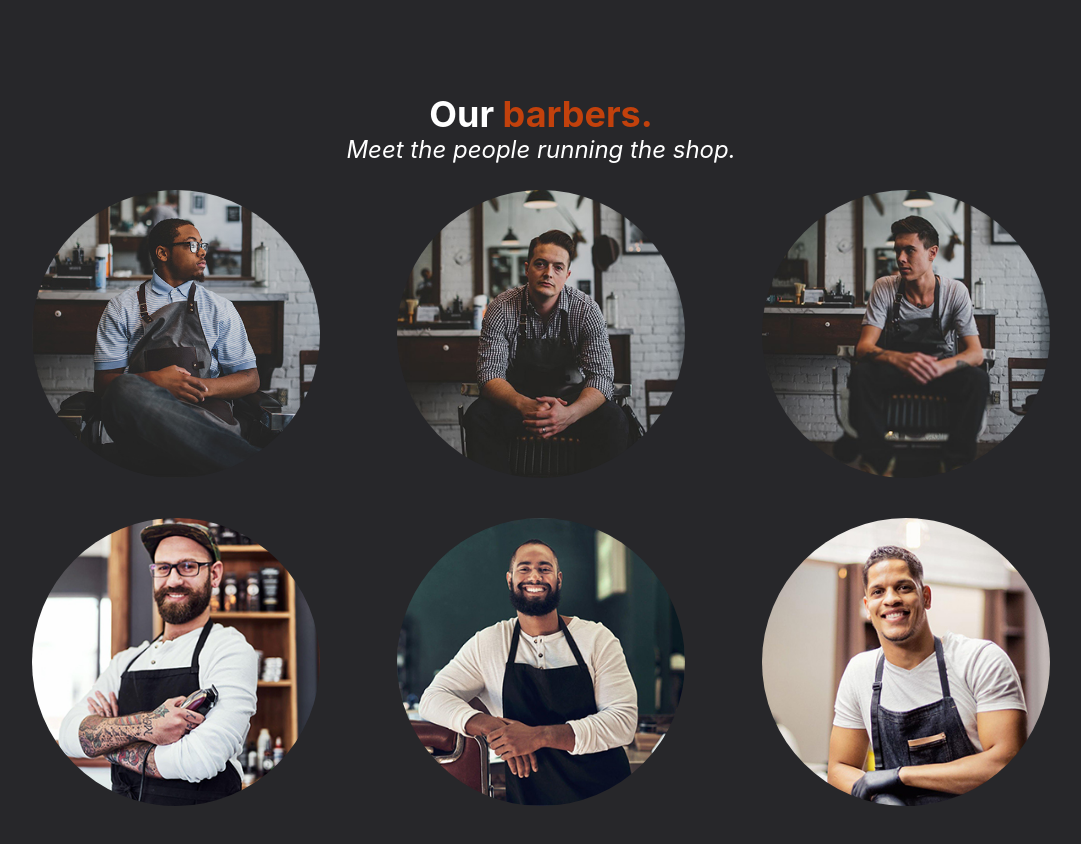
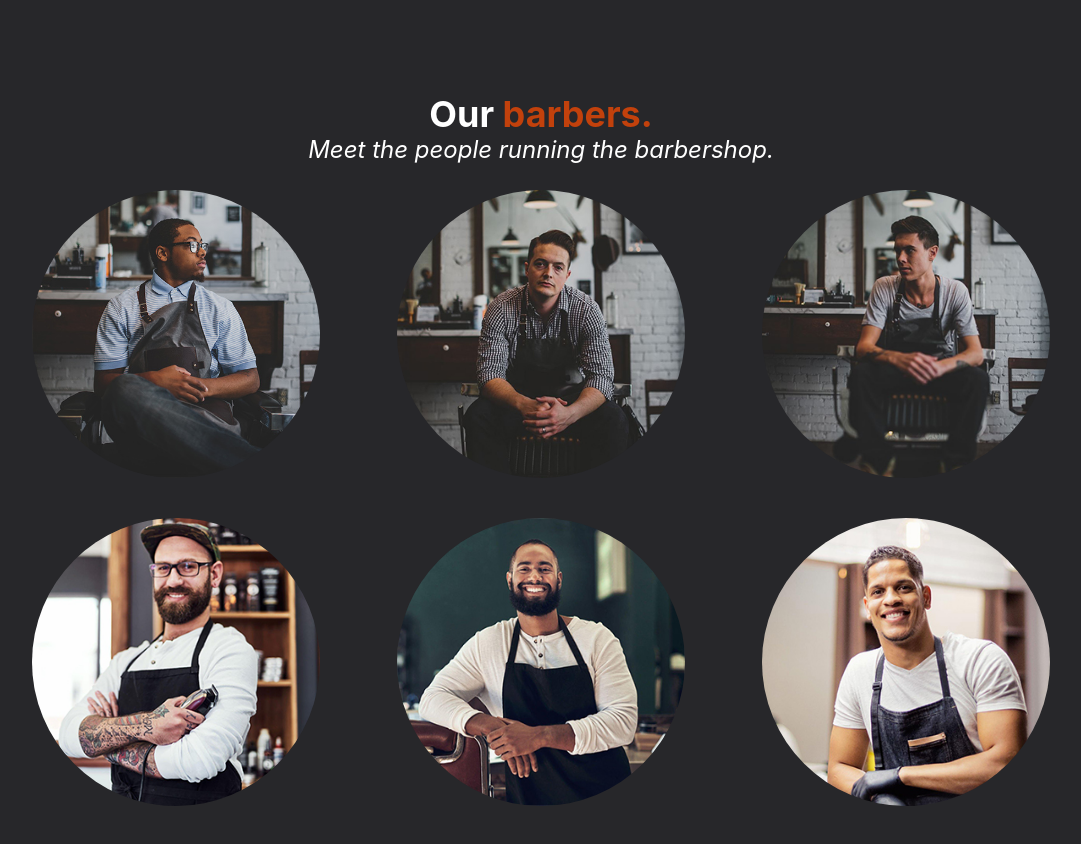
Before and after one commit to AmirShaban53/barbershop, a Next.js app: page / in a window 1280 px wide. Shown: the part 2240-3084 px from the top of the page, without its empty margins (99-1180 px from the left). Built offline with nearby package versions, Linux system fonts and the light colour scheme.

Commit message:
fix typo

```diff
--- a/components/barberSection.tsx
+++ b/components/barberSection.tsx
@@ -11,7 +11,7 @@ const BarberSection = () => {
           <p className="text-4xl font-bold">
             Our <span className="text-orange-700">barbers.</span>
           </p>
-          <p className="text-2xl italic">Meet the people running the shop.</p>
+          <p className="text-2xl italic">Meet the people running the barbershop.</p>
         </div>
         <div className="grid grid-cols-6 gap-10">
           {barberList.map((barber, index) => {
```
